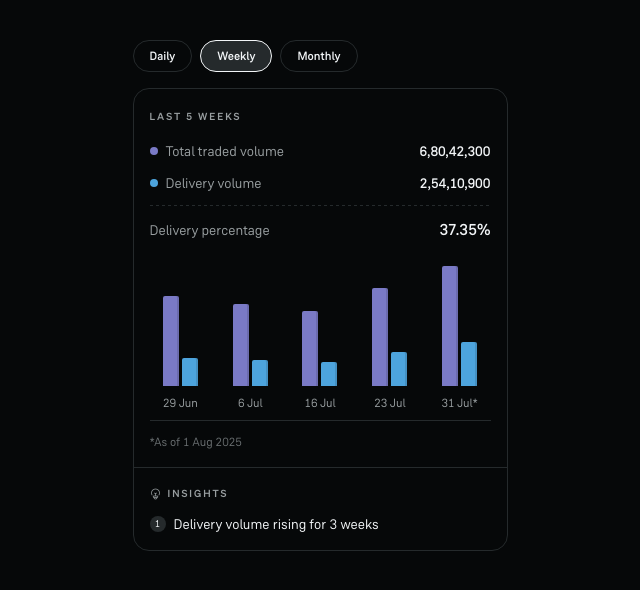
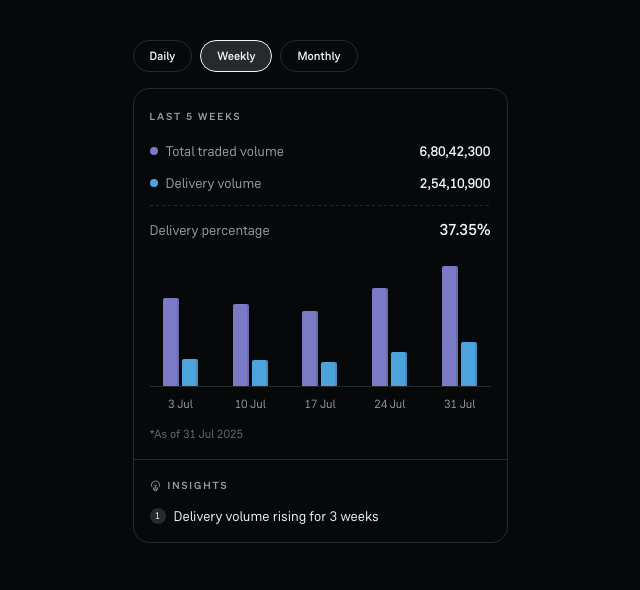
Before and after one commit to SagnikBagchi23/delivery_vol, a React (Vite) app: page / in a window 1280 px wide. Shown: the top 590 px of the page, without its empty margins (320-960 px from the left). Built offline with nearby package versions, Linux system fonts and the light colour scheme.

Commit message:
Fix bar chart divider alignment and refresh sample data dates
Split the bar+label flex row into separate rows so the divider sits
flush against the bar baseline instead of below the month labels.

```diff
--- a/src/DeliveryVolumeWidget.tsx
+++ b/src/DeliveryVolumeWidget.tsx
@@ -97,6 +97,7 @@ export default function DeliveryVolumeWidget() {
           </div>
 
           <div className="dv-chart">
+            <div className="dv-chart-bars">
               {data.bars.map((bar, i) => {
                 const isSelected = selectedBar === i;
                 const isDimmed = selectedBar !== null && !isSelected;
@@ -121,10 +122,23 @@ export default function DeliveryVolumeWidget() {
                         style={{ height: deliveryHeight }}
                       />
                     </div>
-                  <span className="dv-bar-label body-small">{bar.label}</span>
                   </button>
                 );
               })}
+            </div>
+            <div className="dv-chart-labels">
+              {data.bars.map((bar, i) => {
+                const isDimmed = selectedBar !== null && selectedBar !== i;
+                return (
+                  <span
+                    key={bar.label}
+                    className={`dv-bar-label body-small ${isDimmed ? 'dv-bar-label--dimmed' : ''}`}
+                  >
+                    {bar.label}
+                  </span>
+                );
+              })}
+            </div>
           </div>
 
           <span className="dv-footer body-small">{data.footer}</span>
--- a/src/data.ts
+++ b/src/data.ts
@@ -26,14 +26,14 @@ export const RANGE_DATA: Record<RangeKey, RangeData> = {
     totalDisplay: '1,45,32,890',
     deliveryDisplay: '58,45,200',
     percentDisplay: '40.22%',
-    footer: '*As of 1 Aug 2025',
+    footer: '*As of 31 Jul 2025',
     insight: 'Delivery volume rising for 3 days',
     bars: [
+      { label: '25 Jul', total: 88, delivery: 27, totalDisplay: '21,85,400', deliveryDisplay: '6,52,200', percentDisplay: '29.84%', periodLabel: '25 Jul, 2025' },
       { label: '28 Jul', total: 95, delivery: 32, totalDisplay: '24,10,300', deliveryDisplay: '7,71,300', percentDisplay: '32.00%', periodLabel: '28 Jul, 2025' },
-      { label: '29 Jul', total: 88, delivery: 30, totalDisplay: '22,40,900', deliveryDisplay: '7,64,700', percentDisplay: '34.12%', periodLabel: '29 Jul, 2025' },
+      { label: '29 Jul', total: 78, delivery: 24, totalDisplay: '19,60,800', deliveryDisplay: '5,45,200', percentDisplay: '27.81%', periodLabel: '29 Jul, 2025' },
       { label: '30 Jul', total: 80, delivery: 26, totalDisplay: '20,55,600', deliveryDisplay: '6,68,300', percentDisplay: '32.51%', periodLabel: '30 Jul, 2025' },
       { label: '31 Jul', total: 100, delivery: 36, totalDisplay: '26,80,600', deliveryDisplay: '9,15,600', percentDisplay: '34.15%', periodLabel: '31 Jul, 2025' },
-      { label: '1 Aug*', total: 120, delivery: 48, totalDisplay: '32,10,450', deliveryDisplay: '12,18,300', percentDisplay: '37.93%', periodLabel: '1 Aug, 2025' },
     ],
   },
   weekly: {
@@ -41,14 +41,14 @@ export const RANGE_DATA: Record<RangeKey, RangeData> = {
     totalDisplay: '6,80,42,300',
     deliveryDisplay: '2,54,10,900',
     percentDisplay: '37.35%',
-    footer: '*As of 1 Aug 2025',
+    footer: '*As of 31 Jul 2025',
     insight: 'Delivery volume rising for 3 weeks',
     bars: [
-      { label: '29 Jun', total: 90, delivery: 28, totalDisplay: '1,18,20,400', deliveryDisplay: '39,80,200', percentDisplay: '33.67%', periodLabel: '23-29 Jun, 2025' },
-      { label: '6 Jul', total: 82, delivery: 26, totalDisplay: '1,08,60,700', deliveryDisplay: '36,50,100', percentDisplay: '33.62%', periodLabel: '30 Jun-6 Jul, 2025' },
-      { label: '16 Jul', total: 75, delivery: 24, totalDisplay: '99,40,800', deliveryDisplay: '32,10,450', percentDisplay: '32.30%', periodLabel: '10-16 Jul, 2025' },
-      { label: '23 Jul', total: 98, delivery: 34, totalDisplay: '1,29,90,300', deliveryDisplay: '45,60,500', percentDisplay: '35.11%', periodLabel: '17-23 Jul, 2025' },
-      { label: '31 Jul*', total: 120, delivery: 44, totalDisplay: '1,58,30,100', deliveryDisplay: '58,70,900', percentDisplay: '37.08%', periodLabel: '24-31 Jul, 2025' },
+      { label: '3 Jul', total: 88, delivery: 27, totalDisplay: '1,16,40,200', deliveryDisplay: '38,50,100', percentDisplay: '33.08%', periodLabel: '28 Jun-3 Jul, 2025' },
+      { label: '10 Jul', total: 82, delivery: 26, totalDisplay: '1,08,60,700', deliveryDisplay: '36,50,100', percentDisplay: '33.62%', periodLabel: '4-10 Jul, 2025' },
+      { label: '17 Jul', total: 75, delivery: 24, totalDisplay: '99,40,800', deliveryDisplay: '32,10,450', percentDisplay: '32.30%', periodLabel: '11-17 Jul, 2025' },
+      { label: '24 Jul', total: 98, delivery: 34, totalDisplay: '1,29,90,300', deliveryDisplay: '45,60,500', percentDisplay: '35.11%', periodLabel: '18-24 Jul, 2025' },
+      { label: '31 Jul', total: 120, delivery: 44, totalDisplay: '1,58,30,100', deliveryDisplay: '58,70,900', percentDisplay: '37.08%', periodLabel: '25-31 Jul, 2025' },
     ],
   },
   monthly: {
--- a/src/widget.css
+++ b/src/widget.css
@@ -126,12 +126,23 @@
 /* Chart */
 .dv-chart {
   display: flex;
+  flex-direction: column;
+  padding-top: 12px;
+}
+
+.dv-chart-bars {
+  display: flex;
   align-items: flex-end;
   justify-content: space-between;
   gap: 8px;
-  padding-top: 12px;
   border-bottom: 1px solid var(--borderPrimary);
-  padding-bottom: 8px;
+}
+
+.dv-chart-labels {
+  display: flex;
+  justify-content: space-between;
+  gap: 8px;
+  padding-top: 8px;
 }
 
 .dv-bar-group {
@@ -143,7 +154,6 @@
   display: flex;
   flex-direction: column;
   align-items: center;
-  gap: 8px;
   flex: 1;
   transition: transform 160ms var(--ease-out);
 }
@@ -181,8 +191,15 @@
 }
 
 .dv-bar-label {
+  flex: 1;
+  text-align: center;
   color: var(--contentSecondary);
   white-space: nowrap;
+  transition: opacity 220ms var(--ease-out);
+}
+
+.dv-bar-label--dimmed {
+  opacity: 0.3;
 }
 
 .dv-footer {
```
Lines whose indentation alone changed are shown as unchanged.
